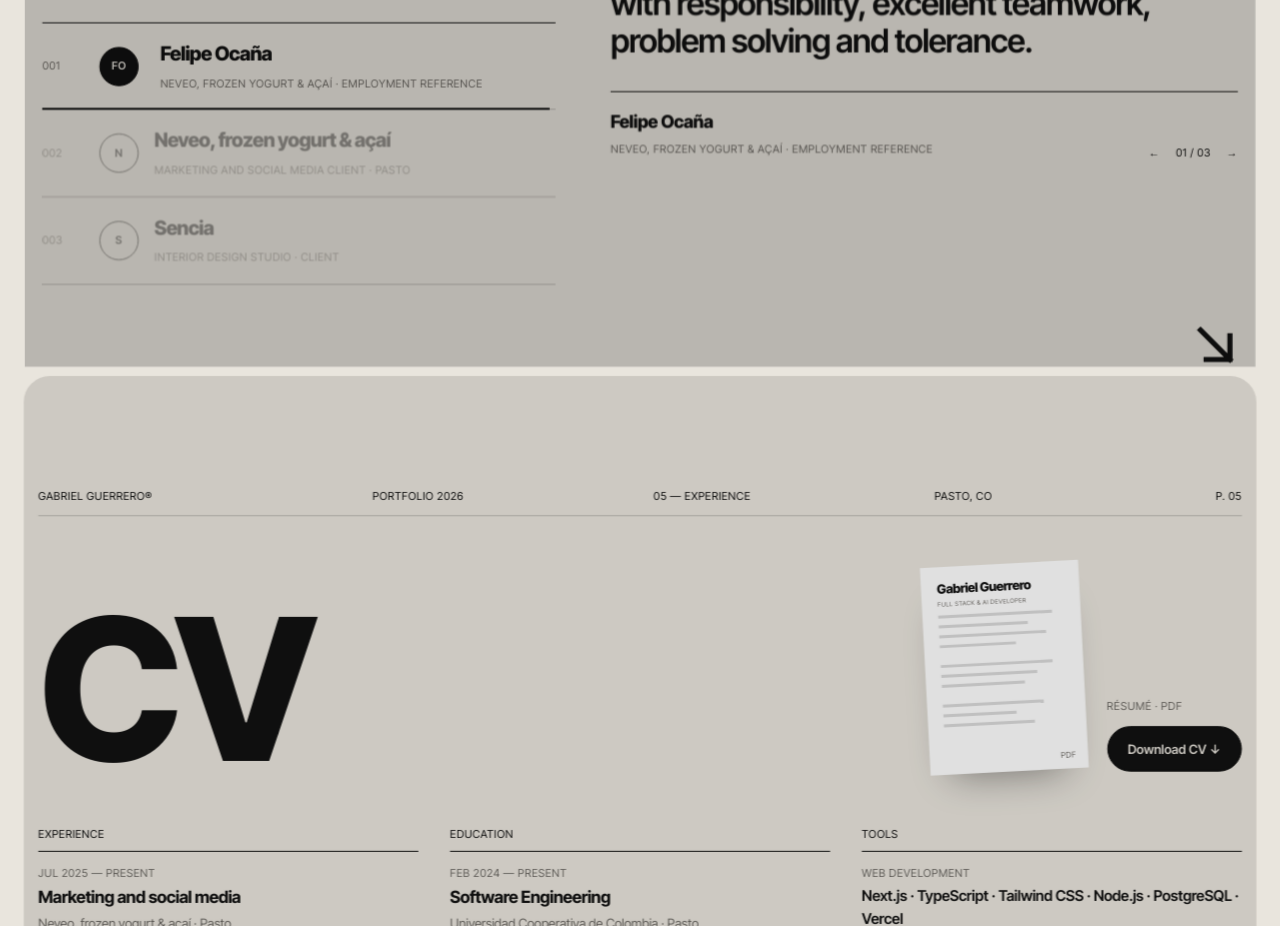
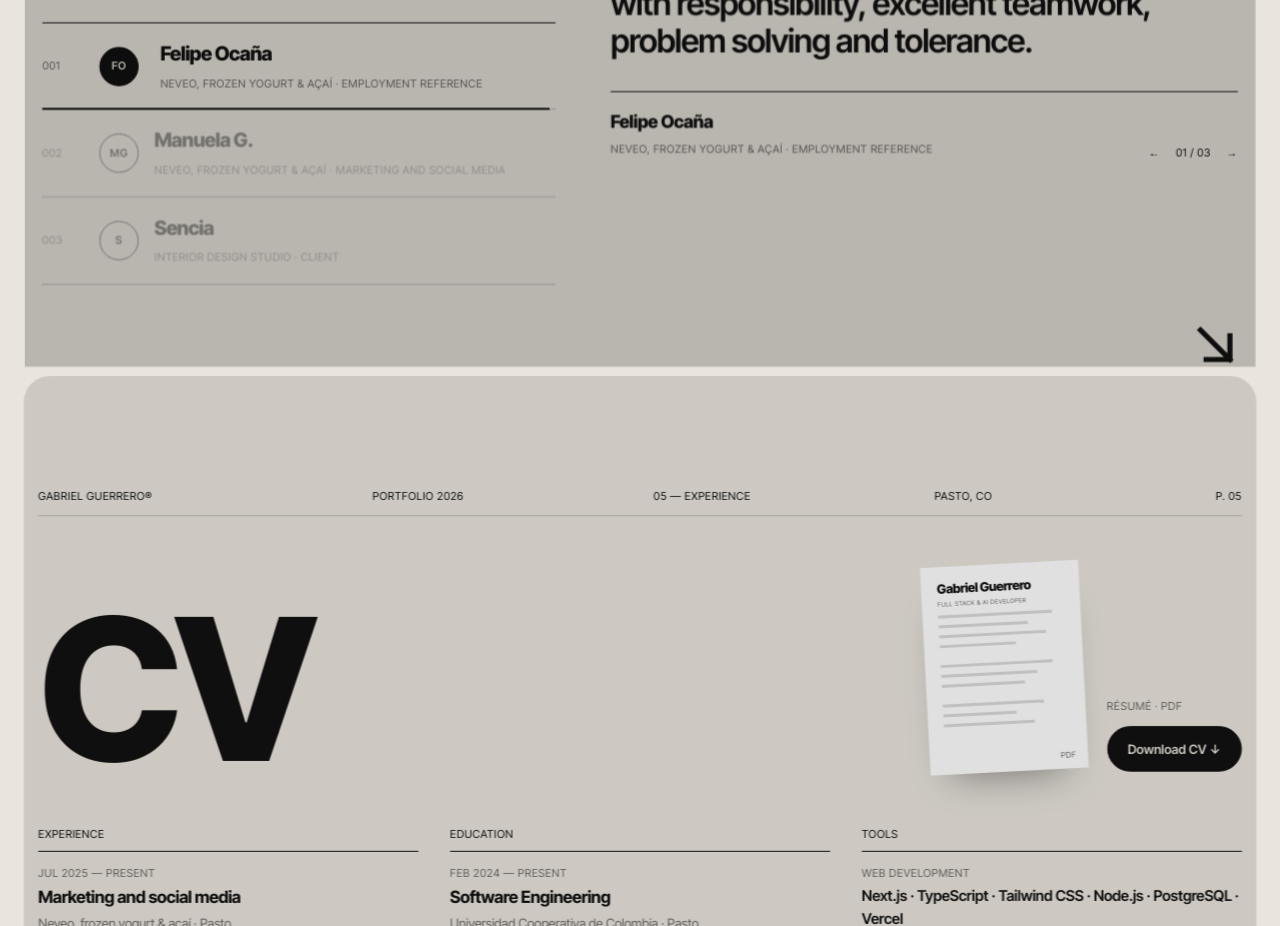
Before and after one commit to Gabrl0103/Portafolio-GabsDev, a Next.js app: page /en in a window 1280 px wide. Shown: the part 3920-4846 px from the top of the page. Built offline with nearby package versions, Linux system fonts and the light colour scheme; no server answers.

Commit message:
content: el segundo testimonio es de Manuela G., de marketing y redes en Neveo

```diff
--- a/data/en.ts
+++ b/data/en.ts
@@ -295,8 +295,7 @@ export const testimonialsEn = [
       "Gabriel works at Neveo in customer service and social media, performing his duties well with responsibility, excellent teamwork, problem solving and tolerance.",
   },
   {
-    name: "Neveo, frozen yogurt & açaí",
-    role: "Marketing and social media client · Pasto",
+    role: "Neveo, frozen yogurt & açaí · Marketing and social media",
     quote:
       "Gabriel's work leaves me speechless, because he's always someone who helps you, pushes you to innovate and brings new ideas. I recommend him 100%: in my businesses he has helped me keep up to date and made it easier to reach my customers.",
   },
--- a/data/testimonials.ts
+++ b/data/testimonials.ts
@@ -13,8 +13,8 @@ export const testimonials: Testimonial[] = [
     rating: 5,
   },
   {
-    name: "Neveo, frozen yogurt y açaí",
-    role: "Cliente de marketing y redes · Pasto",
+    name: "Manuela G.",
+    role: "Neveo, frozen yogurt y açaí · Marketing y redes",
     quote:
       "El trabajo de Gabriel es algo que me deja sin palabras, porque siempre es una persona que te colabora, te ayuda a innovar y te propone nuevas ideas. Lo recomiendo 100 %: en mis negocios ha hecho que me actualice y que sea más fácil llegar a mis clientes.",
     rating: 5,
```
